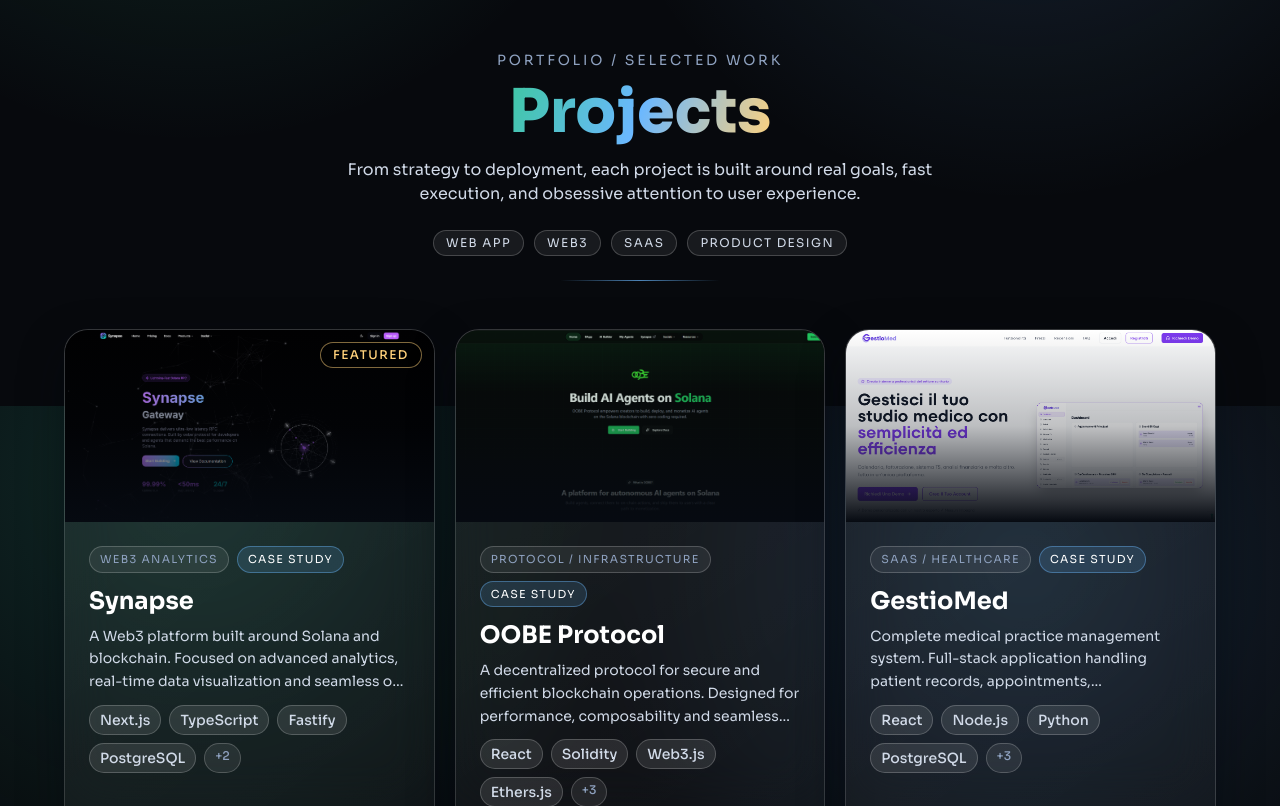
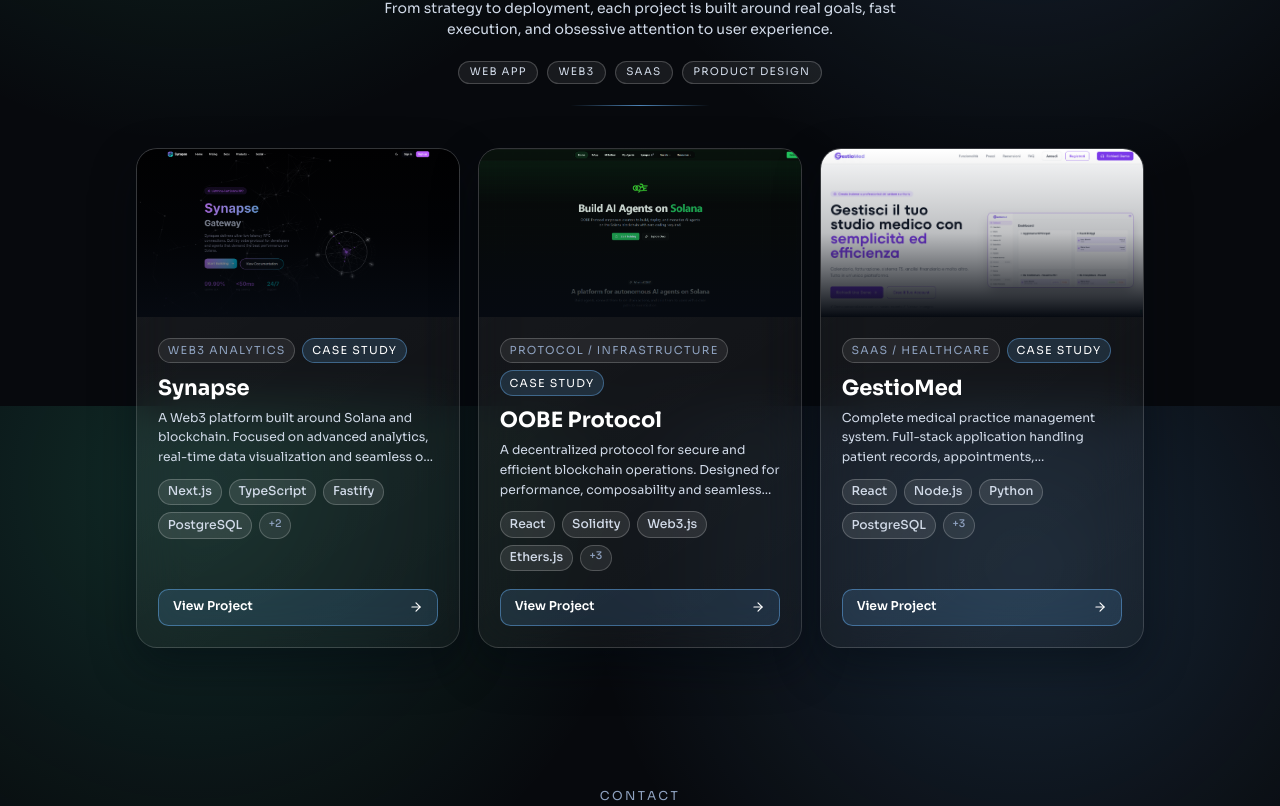
Before and after one commit to OhAndre00/andrea-portfolio, a Next.js app: page / in a window 1280 px wide. Shown: the part 1994-2800 px from the top of the page. Built offline with nearby package versions, Linux system fonts and the light colour scheme.

Commit message:
fix: resizer

```diff
--- a/app/globals.css
+++ b/app/globals.css
@@ -36,6 +36,10 @@
   text-rendering: optimizeLegibility;
   -webkit-font-smoothing: antialiased;
   -moz-osx-font-smoothing: grayscale;
+}
+
+html {
+  font-size: 14px;
 }
 
 html,
--- a/components/Projects.tsx
+++ b/components/Projects.tsx
@@ -56,7 +56,6 @@
               {...project}
               index={i}
               delay={i * 0.08}
-              featured={i === 0}
             />
           ))}
         </div>
```
